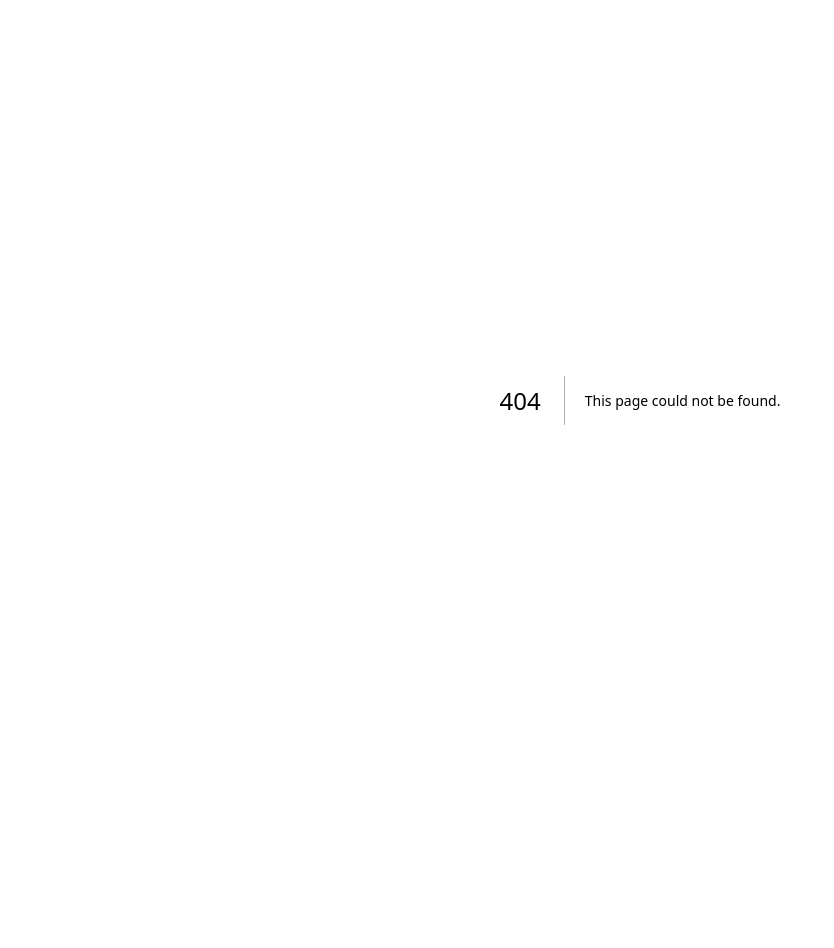
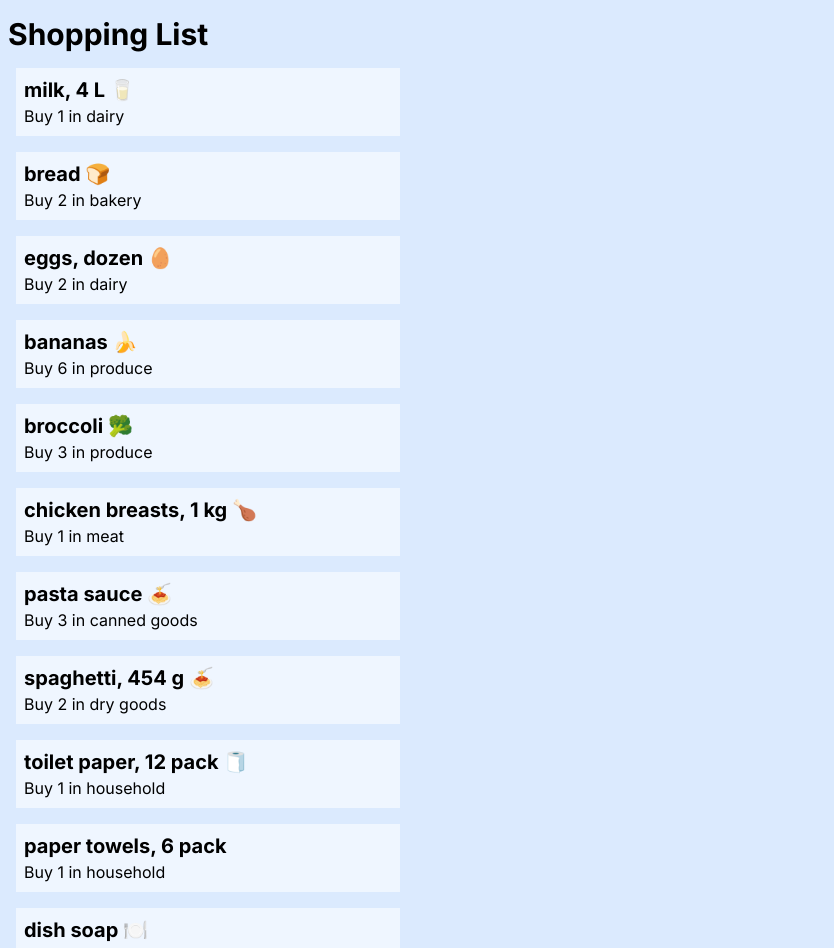
Before and after one commit to Laurenchansj/cprg306-assignments, a Next.js app: page /week3 in a window 1280 px wide. Before the commit this address had no page. Shown: the top 948 px of the page, without its empty margins (0-834 px from the left). Before the commit the page ends 800 px from the top, so only its background shows below. Built offline with nearby package versions, Linux system fonts and the light colour scheme.

Commit message:
Week3 assignment updated

```diff
--- a/app/page.js
+++ b/app/page.js
@@ -3,10 +3,19 @@
 
 export default function Home() {
   return (
-    <main>
-      <h1>CPRG 306: Web Development 2 - Assignments</h1>
-      <StudentInfo />
-      <Link href="/week2">week2</Link>
+    <main clas="flex min-h-screen flex-col items-center justify-between p-24">
+      <div>
+        <h1>CPRG 306: Web Development 2 - Assignments</h1>
+        <StudentInfo />
+        <ul>
+          <li>
+            <Link href="/week2">week2</Link>
+          </li>
+          <li>
+            <Link href="/week3">week3</Link>
+          </li>
+        </ul>
+      </div>
     </main>
   );
 }
--- /dev/null
+++ b/app/week3/item-list.js
@@ -0,0 +1,139 @@
+import Item from "./item";
+
+export default function ItemList() {
+  const item1 = {
+    name: "milk, 4 L 🥛",
+    quantity: 1,
+    category: "dairy",
+  };
+
+  const item2 = {
+    name: "bread 🍞",
+    quantity: 2,
+    category: "bakery",
+  };
+
+  const item3 = {
+    name: "eggs, dozen 🥚",
+    quantity: 2,
+    category: "dairy",
+  };
+
+  const item4 = {
+    name: "bananas 🍌",
+    quantity: 6,
+    category: "produce",
+  };
+
+  const item5 = {
+    name: "broccoli 🥦",
+    quantity: 3,
+    category: "produce",
+  };
+
+  const item6 = {
+    name: "chicken breasts, 1 kg 🍗",
+    quantity: 1,
+    category: "meat",
+  };
+
+  const item7 = {
+    name: "pasta sauce 🍝",
+    quantity: 3,
+    category: "canned goods",
+  };
+
+  const item8 = {
+    name: "spaghetti, 454 g 🍝",
+    quantity: 2,
+    category: "dry goods",
+  };
+
+  const item9 = {
+    name: "toilet paper, 12 pack 🧻",
+    quantity: 1,
+    category: "household",
+  };
+
+  const item10 = {
+    name: "paper towels, 6 pack",
+    quantity: 1,
+    category: "household",
+  };
+
+  const item11 = {
+    name: "dish soap 🍽️",
+    quantity: 1,
+    category: "household",
+  };
+
+  const item12 = {
+    name: "hand soap 🧼",
+    quantity: 4,
+    category: "household",
+  };
+  return (
+    <>
+      <Item
+        name={item1.name}
+        quantity={item1.quantity}
+        category={item1.category}
+      />
+      <Item
+        name={item2.name}
+        quantity={item2.quantity}
+        category={item2.category}
+      />
+      <Item
+        name={item3.name}
+        quantity={item3.quantity}
+        category={item3.category}
+      />
+      <Item
+        name={item4.name}
+        quantity={item4.quantity}
+        category={item4.category}
+      />
+      <Item
+        name={item5.name}
+        quantity={item5.quantity}
+        category={item5.category}
+      />
+      <Item
+        name={item6.name}
+        quantity={item6.quantity}
+        category={item6.category}
+      />
+      <Item
+        name={item7.name}
+        quantity={item7.quantity}
+        category={item7.category}
+      />
+      <Item
+        name={item8.name}
+        quantity={item8.quantity}
+        category={item8.category}
+      />
+      <Item
+        name={item9.name}
+        quantity={item9.quantity}
+        category={item9.category}
+      />
+      <Item
+        name={item10.name}
+        quantity={item10.quantity}
+        category={item10.category}
+      />
+      <Item
+        name={item11.name}
+        quantity={item11.quantity}
+        category={item11.category}
+      />
+      <Item
+        name={item12.name}
+        quantity={item12.quantity}
+        category={item12.category}
+      />
+    </>
+  );
+}
--- /dev/null
+++ b/app/week3/item.js
@@ -0,0 +1,10 @@
+export default function Item({ name, quantity, category }) {
+  return (
+    <li className="p-2 m-4 bg-blue-50 max-w-sm">
+      <h2 className="text-xl font-bold">{name}</h2>
+      <div className="text=sm">
+        Buy {quantity} in {category}
+      </div>
+    </li>
+  );
+}
--- /dev/null
+++ b/app/week3/page.js
@@ -0,0 +1,14 @@
+import ItemList from "./item-list";
+
+export default function Page() {
+  return (
+    <main className="bg-blue-100 pt-2 pb-2">
+      <div>
+        <h2 className="text-3xl font-bold m-2">Shopping List</h2>
+        <ul>
+          <ItemList />
+        </ul>
+      </div>
+    </main>
+  );
+}
```
